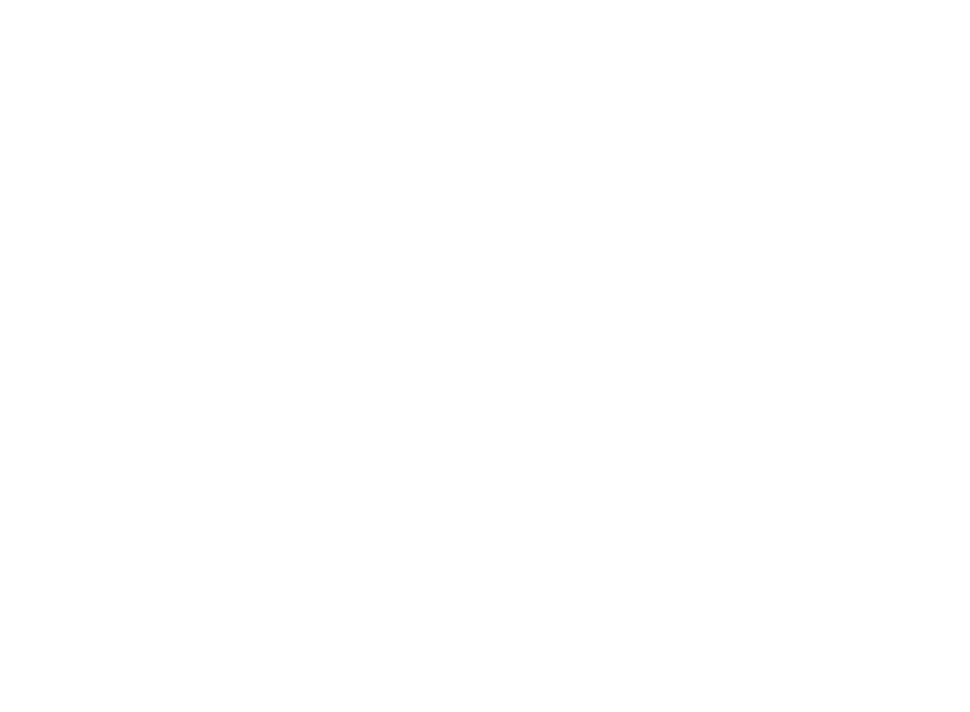
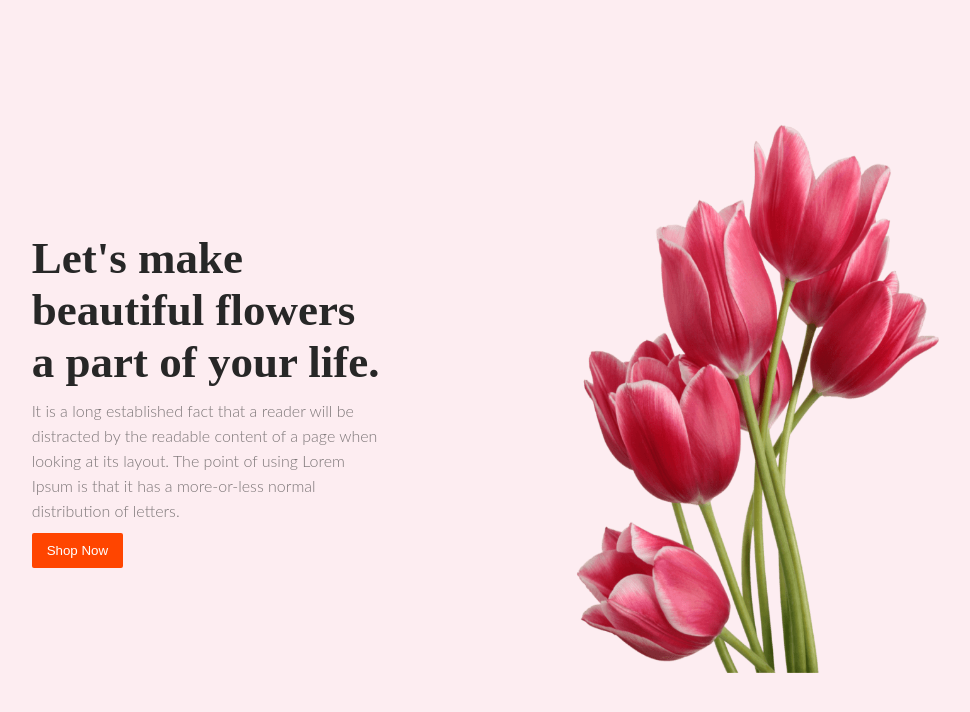
Before and after one commit to sazin222/my-frist-assignment, a plain HTML site: page index.html in a window 1280 px wide. Shown: the whole page, without its empty margins (145-1115 px from the left). Drawn offline with Linux system fonts and the light colour scheme.

Commit message:
added banner section

```diff
--- a/index.html
+++ b/index.html
@@ -8,7 +8,26 @@
 </head>
 <body>
     <header>
+        <!-- banner section stared -->
+ <section class="banner-container">
 
+         <div class="banner-content">
+         <h1 class="banner-content-title">
+            Let's make beautiful flowers a part of your life.
+         </h1>
+         <p class="banner-content-description">
+            It is a long established fact that a reader will be distracted by the readable content of a page when looking at its layout. The point of using Lorem Ipsum is that it has a more-or-less normal distribution of letters.
+         </p>
+         <button class="banner-btn">
+            Shop Now
+         </button>
+         </div>
+
+         <div class="banner-img">
+            <img class="frist-banner-img" src="./assets/Flower Asset/pngwing 10.png" alt="Flower">
+
+         </div>
+ </section>
     </header>
     <main>
 
--- a/style.css
+++ b/style.css
@@ -2,3 +2,39 @@
     margin: 0px;
     padding: 0px;
 }
+/* banner section has been started */
+.banner-container{
+    height: 100vh;
+    background-color: rgba(229, 84, 115, 0.10);
+    display: flex;
+    align-items: center;
+    justify-content: space-evenly;
+
+}
+.banner-content-title{
+    color: #272727;
+font-size: 45px;
+font-weight: 900;
+}
+.banner-content-description{
+    padding: 10px 0px;
+    color: rgba(39, 39, 39, 0.60);
+font-family: Lato;
+font-size: 16px;
+font-weight: 300;
+line-height: 25px;
+}
+.banner-btn{
+    background-color: orangered;
+    color: white;
+    padding: 10px 15px;
+    border: none;
+    border-radius: 2px;
+}
+.banner-content{
+    width: 350px;
+}
+.frist-banner-img{
+    width: 400px;
+    height: 550px;
+}
```
